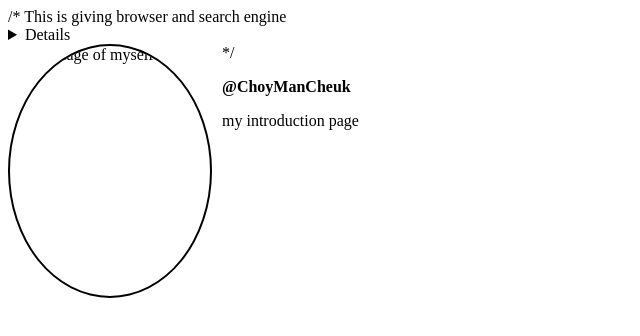
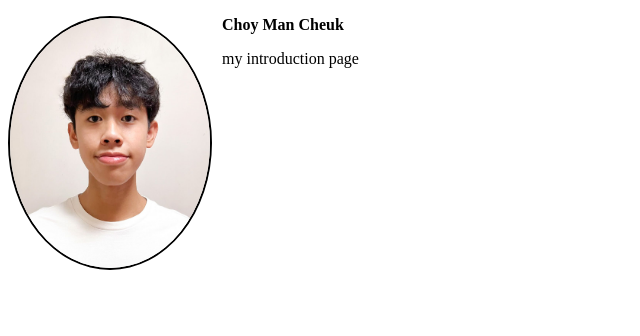
Before and after one commit to Toby-Choy/Toby.github.io, a plain HTML site: page index.html in a window 1280 px wide. Shown: the whole page, without its empty margins (0-640 px from the left). Drawn offline with Linux system fonts and the light colour scheme.

Commit message:
Initial commit

```diff
--- a/index.html
+++ b/index.html
@@ -1,7 +1,7 @@
 <!DOCTYPE html>
 <html lang="en">
 
-<head> /* This is giving browser and search engine <details></details> */
+<head>
     <title>My first web page</title>
     <style>
         img {
@@ -20,8 +20,8 @@
 </head>
 
 <body>
-    <img src="images/myphoto.JPG" alt="the image of myself">
-    <p class="username">@ChoyManCheuk</p>
+    <img src="myphoto.JPG" alt="the image of myself">
+    <p class="username">Choy Man Cheuk</p>
     <p>my introduction page</p>
 </body>
 
```
Also changed, not shown: myphoto.JPG (added).
